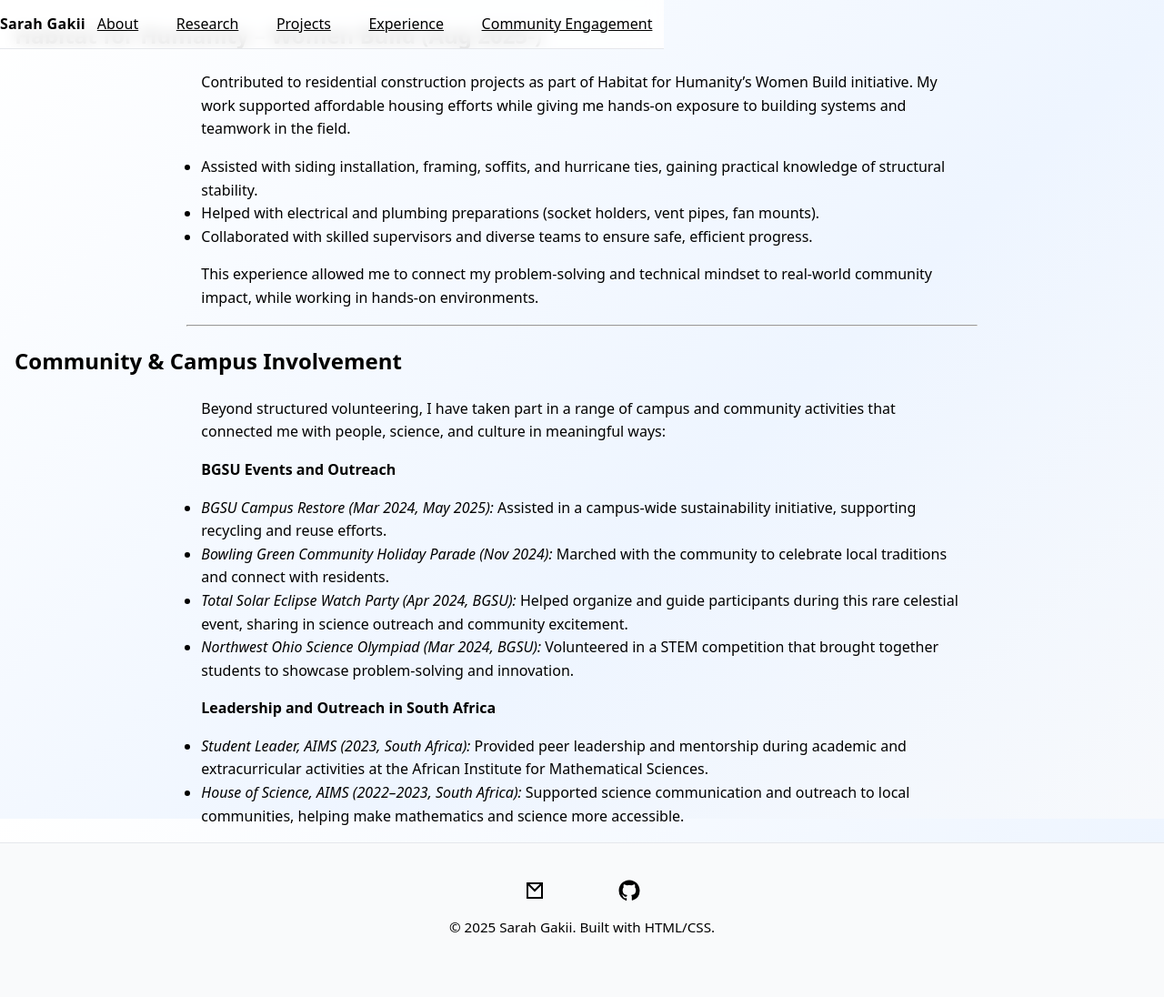
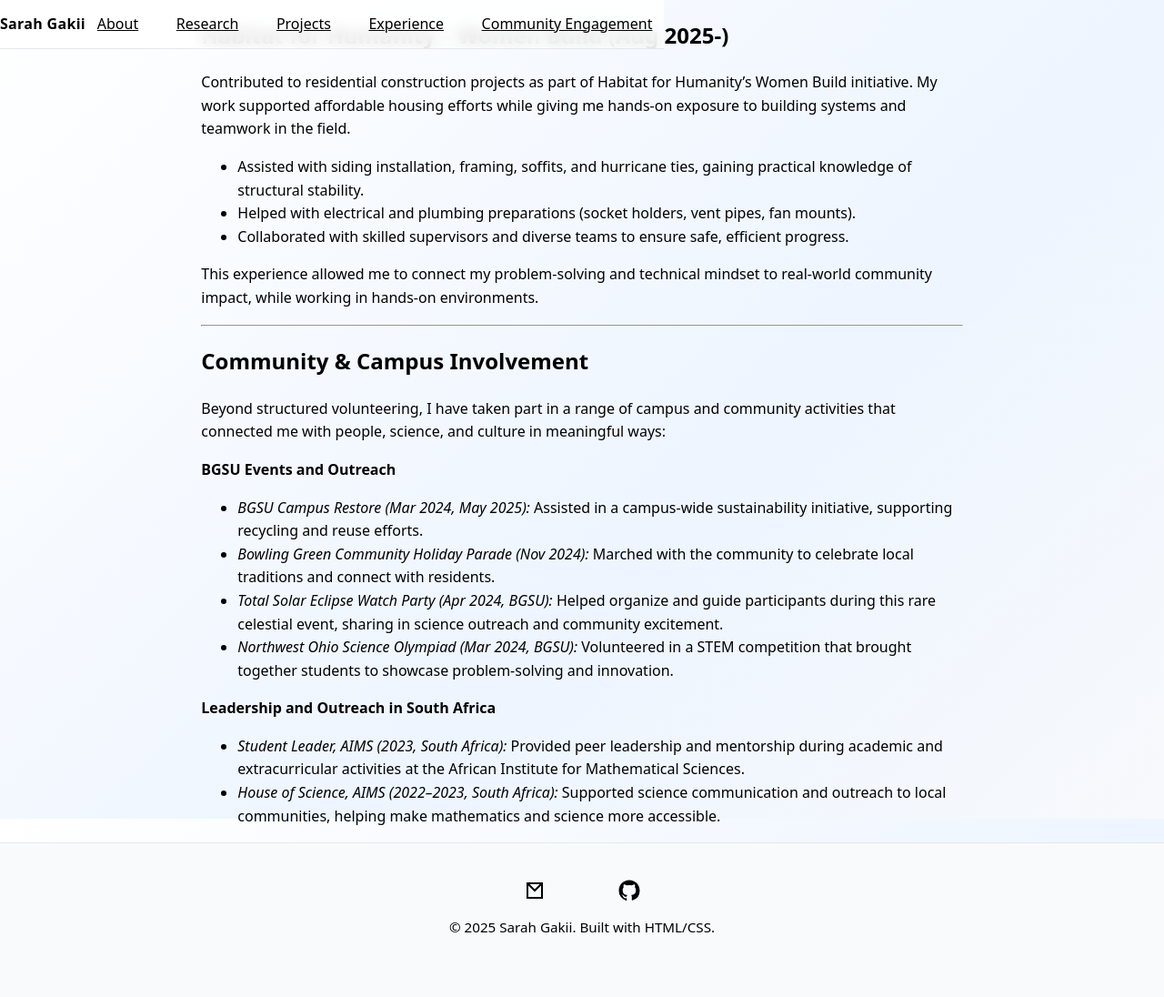
Before and after one commit to SARAH-GAKII/sarah-gakii.github.io, a Jekyll site: the page built from community-engagement.md, in a window 1280 px wide. Shown: the whole page at 91% size. Built offline with Jekyll 4.4.1, drawn with Linux system fonts in a browser that asks for light colours.

Commit message:
Update community-engagement.md

```diff
--- a/community-engagement.md
+++ b/community-engagement.md
@@ -2,6 +2,8 @@
 layout: default
 title: community-engagement
 ---
+
+<div class="content content-narrow" markdown="1">
 
 ## Habitat for Humanity – Women Build (Aug 2025-)
 
@@ -28,3 +30,5 @@ Beyond structured volunteering, I have taken part in a range of campus and commu
 **Leadership and Outreach in South Africa**
 - *Student Leader, AIMS (2023, South Africa):* Provided peer leadership and mentorship during academic and extracurricular activities at the African Institute for Mathematical Sciences.
 - *House of Science, AIMS (2022–2023, South Africa):* Supported science communication and outreach to local communities, helping make mathematics and science more accessible.
+
+</div>
```
